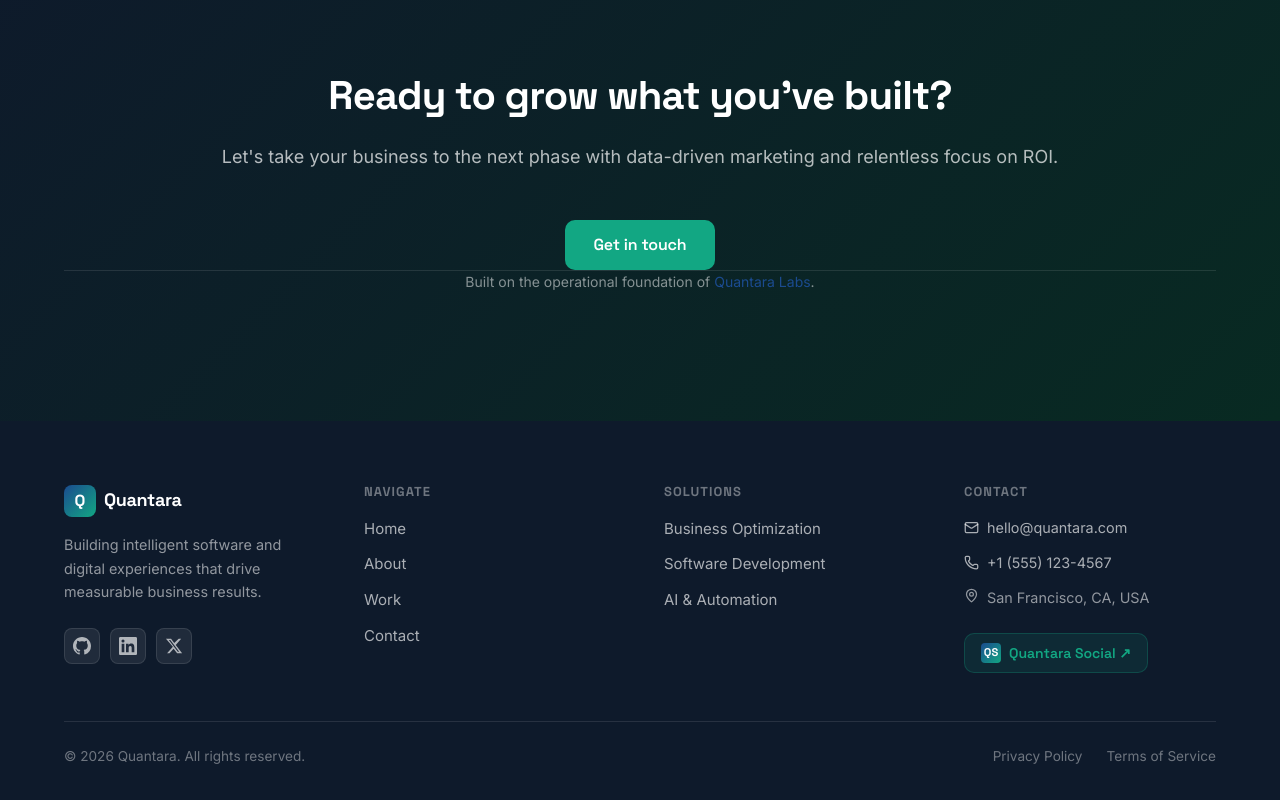
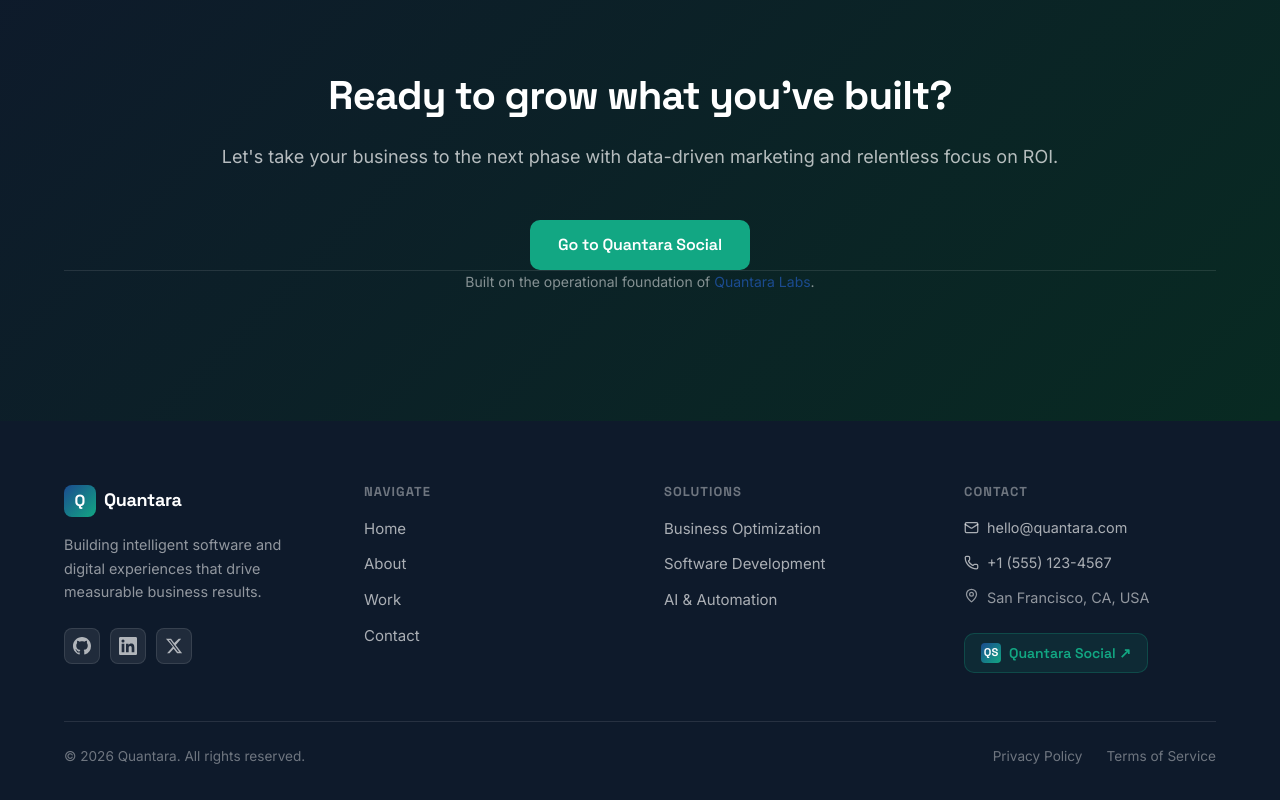
Before and after one commit to QuantaraLabs-SL/officialWeb, a Next.js app: page /social in a window 1280 px wide. Shown: the part 2550-3350 px from the top of the page. Built offline with nearby package versions, Linux system fonts and the light colour scheme.

Commit message:
Link Social page CTAs directly to external portal

```diff
--- a/src/app/social/page.tsx
+++ b/src/app/social/page.tsx
@@ -98,9 +98,9 @@
             Quantara Social takes the operational efficiency we&apos;ve built together and turns it into market presence, customer growth, and brand authority.
           </p>
           <Button size="lg" asChild style={{ backgroundColor: "var(--color-teal)", color: "white" }}>
-            <Link href="/contact">
+            <a href="https://social.quantara.com" target="_blank" rel="noopener noreferrer">
               Start growing <ArrowRight className="ml-2 w-4 h-4" />
-            </Link>
+            </a>
           </Button>
         </div>
       </section>
@@ -262,9 +262,9 @@
             Let&apos;s take your business to the next phase with data-driven marketing and relentless focus on ROI.
           </p>
           <Button size="lg" asChild style={{ backgroundColor: "var(--color-teal)", color: "white", border: "none" }}>
-            <Link href="/contact">
-              Get in touch
-            </Link>
+            <a href="https://social.quantara.com" target="_blank" rel="noopener noreferrer">
+              Go to Quantara Social
+            </a>
           </Button>
 
           <div className="mt-12 pt-8 border-t border-[rgba(255,255,255,0.1)]">
```
